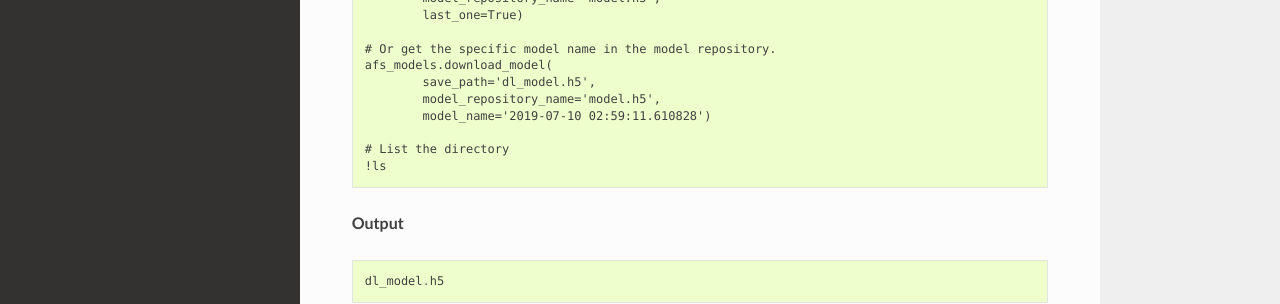
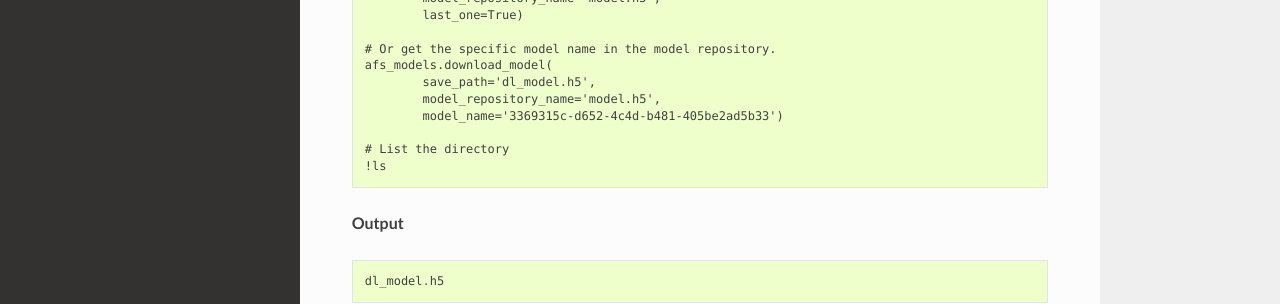
Before and after one commit to WISE-AIFS/afs2-model, a Sphinx documentation site: the page built from docs/Examples.md, in a window 1280 px wide and 900 px high, scrolled down 2758 px. Shown: the part 403-707 px from the top of the window. Built offline with Sphinx 7.4.7 and the Read the Docs theme 2.0.0, drawn with Linux system fonts in a browser that asks for light colours; some of the changed text lies outside the part shown.

Commit message:
Release 3.8.2

```diff
--- a/docs/Examples.md
+++ b/docs/Examples.md
@@ -175,7 +175,7 @@ afs_models.download_model(
 afs_models.download_model(
 	save_path='dl_model.h5',
 	model_repository_name='model.h5',
-	model_name='2019-07-10 02:59:11.610828')
+	model_name='3369315c-d652-4c4d-b481-405be2ad5b33')
 
 # List the directory
 !ls
```
Also changed, not shown: CHANGELOG.md (+1 -1 lines), 1 other file.
